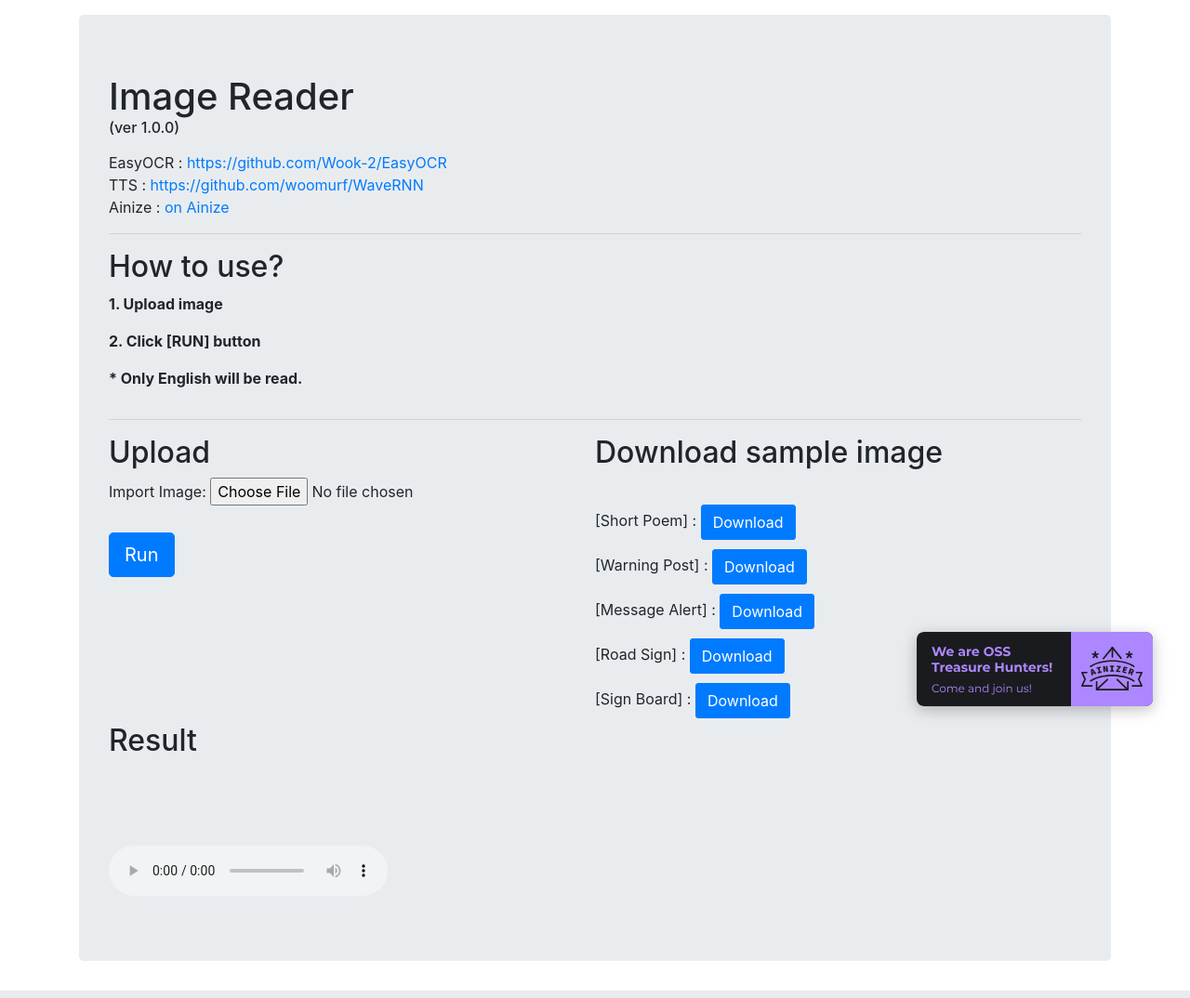
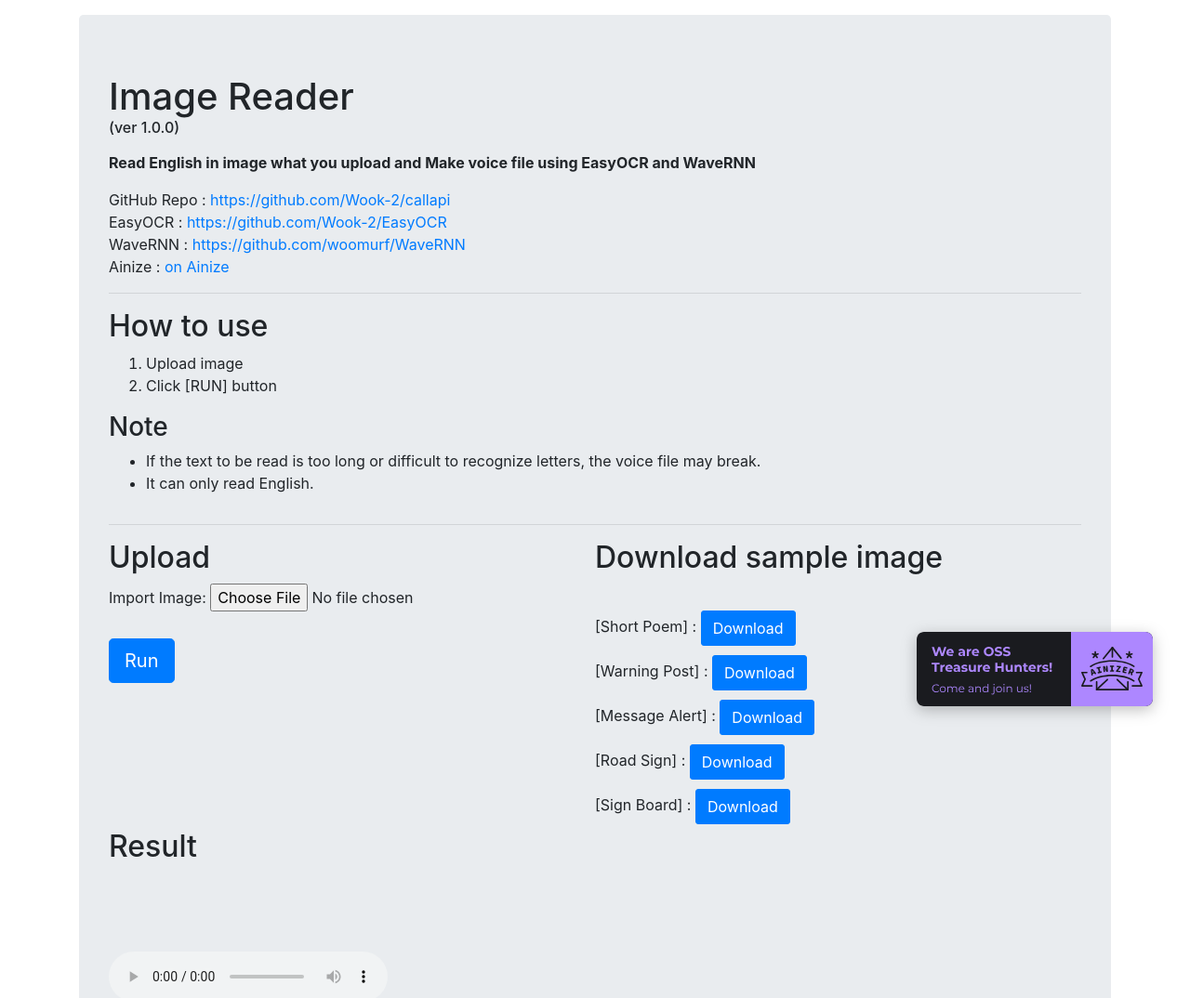
Before and after one commit to Wook-2/ImageReader, a Flask app: page / in a window 1280 px wide. Shown: the top 1074 px of the page at 93% size. Run offline with Flask 2, Linux system fonts and the light colour scheme; some libraries are stand-ins or nearby versions.

Commit message:
explain and notes

```diff
--- a/templates/index.html
+++ b/templates/index.html
@@ -46,6 +46,10 @@
                 display: inline-block;
                 text-align: center;
             }
+
+            /* li{
+                font-weight: bold;
+            } */
         </style>
     </head>
     <script>
@@ -72,18 +76,25 @@
                  <!-- Proejct Title -->
 
                 <h1>Image Reader<p style="font-size:medium;">(ver 1.0.0)</p></h1>
+                <p style="font-weight: bold;">Read English in image what you upload and Make voice file using EasyOCR and WaveRNN</p>
                 <!-- Github link and Ainize link -->
+                <A>GitHub Repo : </A> <A href="https://github.com/Wook-2/callapi">https://github.com/Wook-2/callapi</A><br>
                 <A>EasyOCR : </A> <A href="https://github.com/Wook-2/EasyOCR">https://github.com/Wook-2/EasyOCR</A><br>
-                <A>TTS : </A> <A href="https://github.com/woomurf/WaveRNN">https://github.com/woomurf/WaveRNN</A>
+                <A>WaveRNN : </A> <A href="https://github.com/woomurf/WaveRNN">https://github.com/woomurf/WaveRNN</A>
                 <br>
                 <A>Ainize : </A> <A href="https://ainize.ai/Wook-2/callapi?branch=master"> on Ainize </A>
                 <hr class="solid">
                 <div style="float:left;width:100%;">
-                    <h2>How to use?</h2>
-                    <p style="font-weight: bold;">1. Upload image</p>
-                    <p style="font-weight: bold;">2. Click [RUN] button</p>
-                    <p style="font-weight: bold;">* Only English will be read. </p>
-
+                    <h2>How to use</h2>
+                    <ol>
+                        <li>Upload image</li>
+                        <li>Click [RUN] button</li>
+                    </ol>
+                    <h3>Note</h3>
+                    <ul>
+                        <li>If the text to be read is too long or difficult to recognize letters, the voice file may break.</li>
+                        <li>It can only read English.</li>
+                    </ul>
                 </div>
 
 
```
